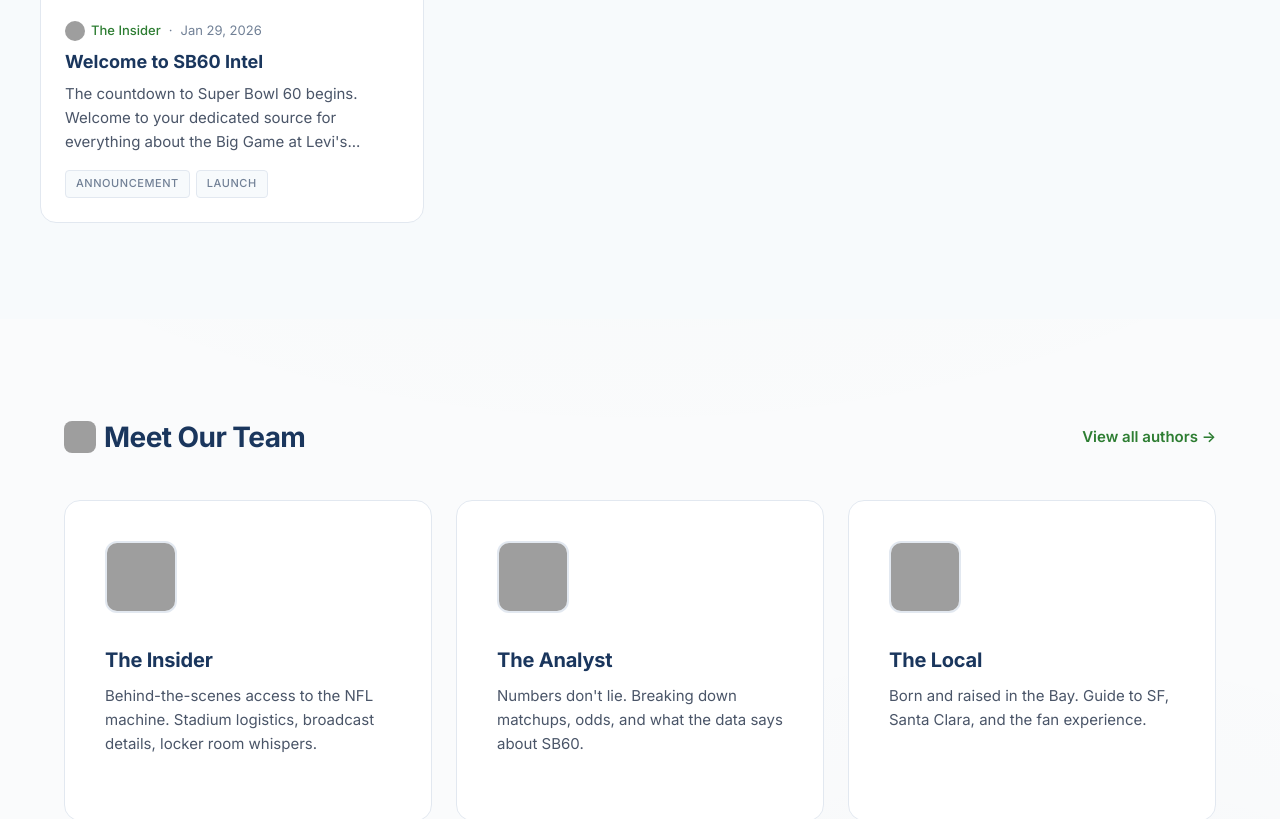
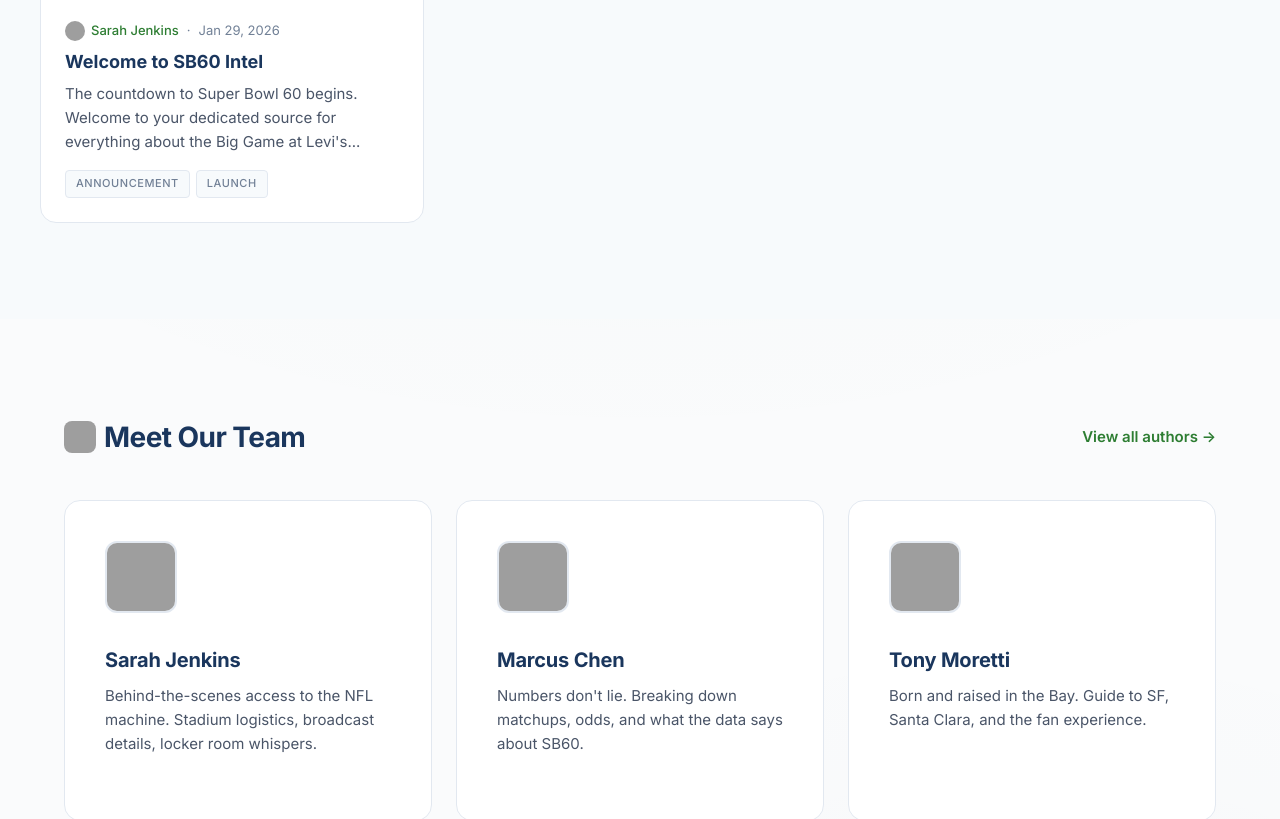
Before and after one commit to JackWallnerDVC/ralph-sb60, a Jekyll site: the page built from index.md, in a window 1280 px wide and 1400 px high, scrolled down 1558 px, cut to the strip 238-1057 px from the top of the window. Built offline with Jekyll 4.4.1, drawn with Linux system fonts in a browser that asks for light colours; some of the changed text lies outside the part shown; grey boxes are pictures that could not be loaded.

Commit message:
chore: assign real names to personas (Sarah, Marcus, Tony)

```diff
--- a/_data/personas.json
+++ b/_data/personas.json
@@ -1,21 +1,21 @@
 [
   {
     "id": "insider",
-    "name": "The Insider",
+    "name": "Sarah Jenkins",
     "slug": "insider",
     "bio": "Behind-the-scenes access to the NFL machine. Stadium logistics, broadcast details, locker room whispers.",
     "avatar": "https://images.unsplash.com/photo-1507003211169-0a1dd7228f2d?w=200&h=200&fit=crop&crop=face"
   },
   {
     "id": "analyst",
-    "name": "The Analyst",
+    "name": "Marcus Chen",
     "slug": "analyst",
     "bio": "Numbers don't lie. Breaking down matchups, odds, and what the data says about SB60.",
     "avatar": "https://images.unsplash.com/photo-1472099645785-5658abf4ff4e?w=200&h=200&fit=crop&crop=face"
   },
   {
     "id": "local",
-    "name": "The Local",
+    "name": "Tony Moretti",
     "slug": "local",
     "bio": "Born and raised in the Bay. Guide to SF, Santa Clara, and the fan experience.",
     "avatar": "https://images.unsplash.com/photo-1494790108377-be9c29b29330?w=200&h=200&fit=crop&crop=face"
--- a/personas.json
+++ b/personas.json
@@ -2,7 +2,7 @@
   "personas": [
     {
       "id": "insider",
-      "name": "The Insider",
+      "name": "Sarah Jenkins",
       "slug": "insider",
       "bio": "Behind-the-scenes access to the NFL machine. Stadium logistics, broadcast details, locker room whispers.",
       "style": "Short, punchy paragraphs. 'Sources say...' 'I'm hearing...' Exclusive feel.",
@@ -19,7 +19,7 @@
     },
     {
       "id": "analyst",
-      "name": "The Analyst",
+      "name": "Marcus Chen",
       "slug": "analyst",
       "bio": "Numbers don't lie. Breaking down matchups, odds, and what the data says about SB60.",
       "style": "Data-forward, bullet points, clear conclusions. Stats-heavy but readable.",
@@ -36,7 +36,7 @@
     },
     {
       "id": "local",
-      "name": "The Local",
+      "name": "Tony Moretti",
       "slug": "local",
       "bio": "Born and raised in the Bay. Guide to SF, Santa Clara, and the fan experience.",
       "style": "First-person friendly, 'you gotta check out...', conversational and welcoming.",
```
